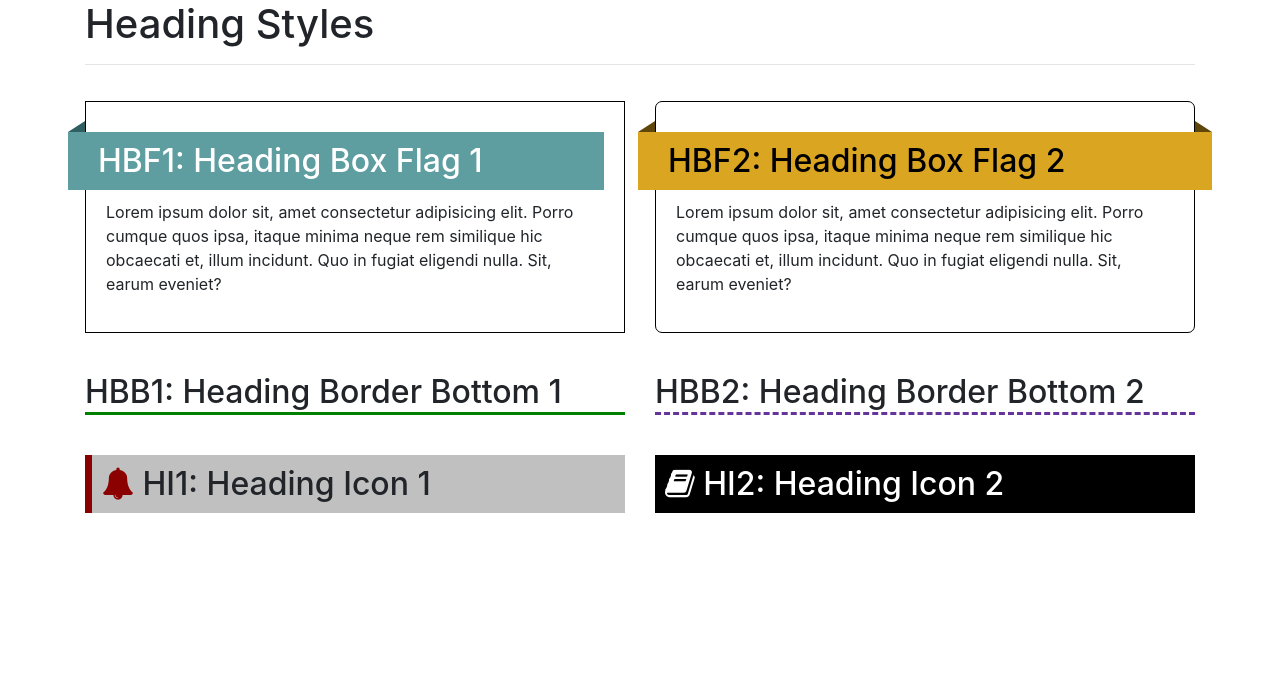
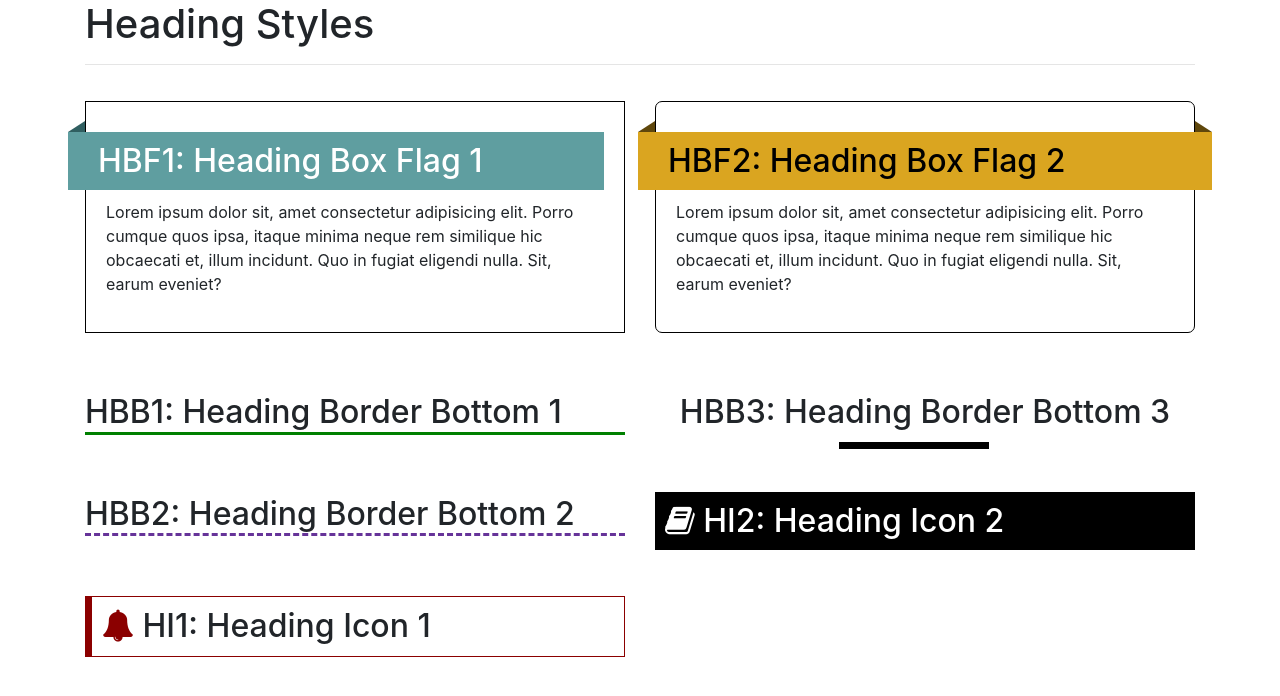
Before and after one commit to CharleneMills/Master-Notes, a plain HTML site: page headings.html in a window 1280 px wide. Drawn offline with nearby package versions, Linux system fonts and the light colour scheme.

Commit message:
adding another heading and changed one

```diff
--- a/css/headings.css
+++ b/css/headings.css
@@ -51,19 +51,35 @@
 
 .h-border-bottom{
     border-bottom: 3px solid green;
-    margin: 40px 0px;
+    margin: 60px 0px;
 }
 
 .h-border-bottom2{
     border-bottom: 3px dashed rebeccapurple;
-    margin: 40px 0px;
+    margin: 60px 0px;
+}
+
+.h-border-bottom3{
+    position: relative;
+    margin: 60px 0px;
+    text-align: center;
+}
+
+.h-border-bottom3:after {
+    content: '';
+    width: 150px;
+    position: absolute;
+    height: 7px;
+    background-color: black;
+    bottom: -17px;
+    left: 34%;
 }
 
 .icon-heading{
+    border: 1px solid darkred;
     border-left: 7px solid darkred;
-    margin: 40px 0px;
+    margin: 60px 0px;
     padding: 10px;
-    background-color: silver;
 }
 
 .icon-heading i{
@@ -74,5 +90,5 @@
     background-color: black;
     color: white;
     padding: 10px;
-    margin: 40px 0px;
+    margin: 60px 0px;
 }
--- a/headings.html
+++ b/headings.html
@@ -26,6 +26,9 @@
                 </div>
 
                 <h2 class="h-border-bottom">HBB1: Heading Border Bottom 1</h2>
+
+                <h2 class="h-border-bottom2">HBB2: Heading Border Bottom 2</h2>
+
                 <h2 class="icon-heading"><i class="fa fa-bell"></i> HI1: Heading Icon 1</h2>
 
             </div>
@@ -37,8 +40,8 @@
                     <p>Lorem ipsum dolor sit, amet consectetur adipisicing elit. Porro cumque quos ipsa, itaque minima neque rem similique hic obcaecati et, illum incidunt. Quo in fugiat eligendi nulla. Sit, earum eveniet?</p>
                 </div>
 
+                <h2 class="h-border-bottom3">HBB3: Heading Border Bottom 3</h2>
 
-                <h2 class="h-border-bottom2">HBB2: Heading Border Bottom 2</h2>
                 <h2 class="icon-heading2"><i class="fa fa-book"></i> HI2: Heading Icon 2</h2>
             </div>
         </div>
```
